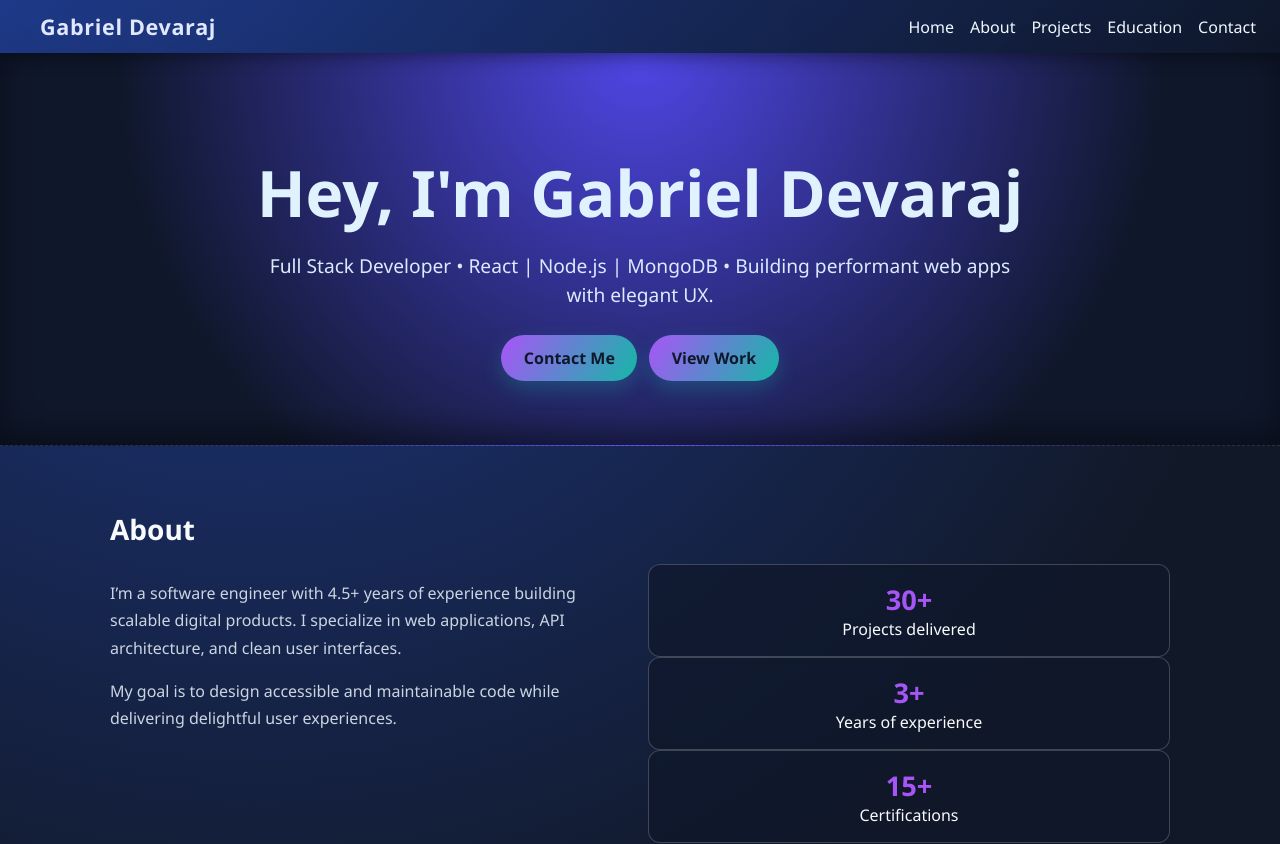
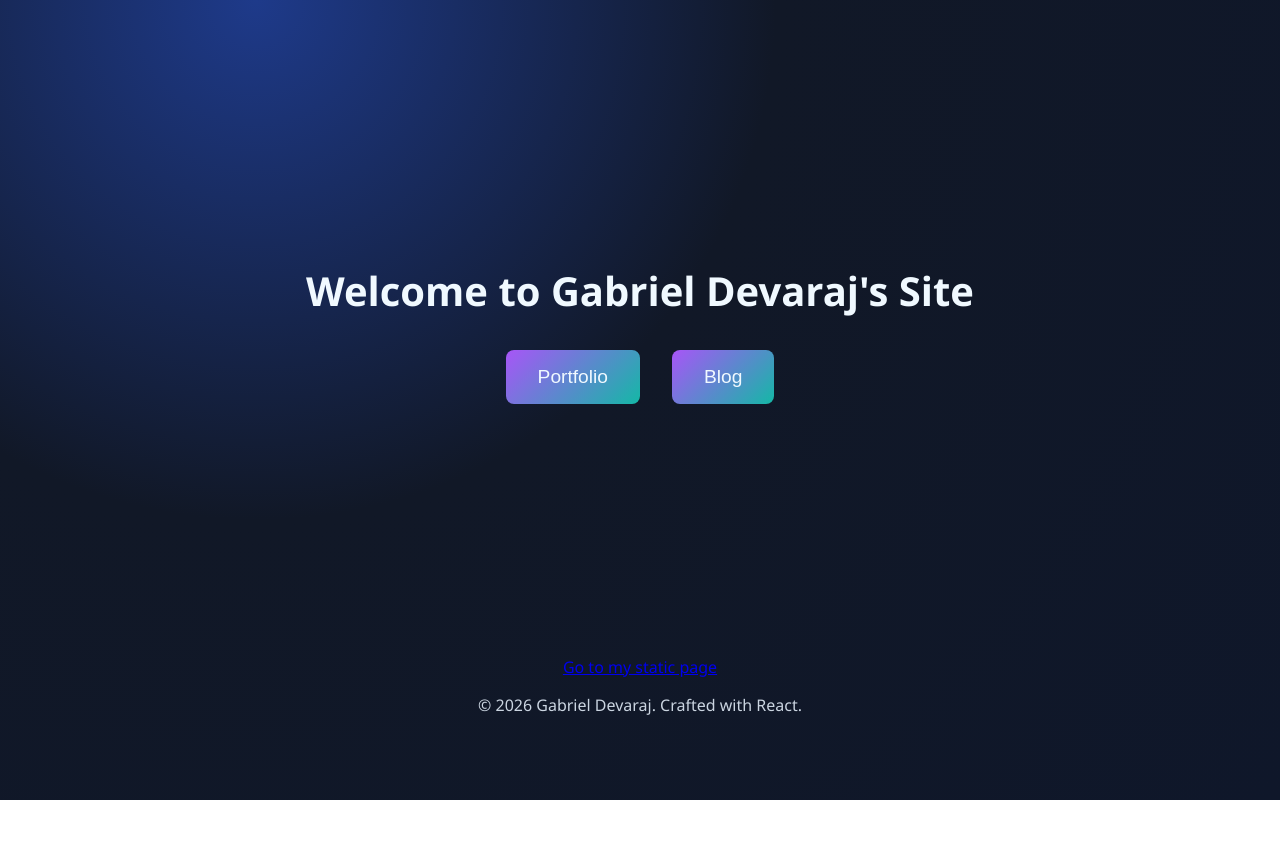
Before and after one commit to gabrieldevaraj/React_portfolio, a React (Create React App) app: page / in a window 1280 px wide. Shown: the top 844 px of the page. After the commit the page ends 800 px from the top, so only its background shows below. Built offline with nearby package versions, Linux system fonts and the light colour scheme.

Commit message:
landing page
landing page

```diff
--- a/src/App.css
+++ b/src/App.css
@@ -314,3 +314,42 @@ body {
     justify-content: space-around;
   }
 }
+
+.landing {
+  display: flex;
+  flex-direction: column;
+  align-items: center;
+  justify-content: center;
+  min-height: 80vh;
+  text-align: center;
+  padding: 2rem;
+}
+
+.landing h1 {
+  font-size: 2.5rem;
+  margin-bottom: 2rem;
+  color: var(--text);
+}
+
+.button-container {
+  display: flex;
+  gap: 2rem;
+}
+
+.landing-button {
+  background: linear-gradient(135deg, var(--accent), var(--accent2));
+  color: var(--text);
+  border: none;
+  padding: 1rem 2rem;
+  font-size: 1.2rem;
+  border-radius: 8px;
+  cursor: pointer;
+  transition: transform 0.3s ease, box-shadow 0.3s ease;
+  text-decoration: none;
+  display: inline-block;
+}
+
+.landing-button:hover {
+  transform: translateY(-3px);
+  box-shadow: 0 8px 20px rgba(168, 85, 247, 0.4);
+}
--- a/src/App.js
+++ b/src/App.js
@@ -3,42 +3,54 @@ import { HashRouter as BrowserRouter, Routes, Route, Link, useLocation } from 'r
 import Home from './pages/Home';
 import ProjectDetail from './pages/ProjectDetail';
 import EducationDetail from './pages/EducationDetail';
+import Landing from './pages/Landing';
 
 function App() {
   return (
     <BrowserRouter>
+      <AppContent />
+    </BrowserRouter>
+  );
+}
+
+function AppContent() {
+  const location = useLocation();
+  const showNavbar = location.pathname !== '/';
+
+  return (
     <div className="App">
+      {showNavbar && (
         <div className="navbar">
-          <Link to="/" state={{ scrollTo: 'home' }}>
+          <Link to="/portfolio" state={{ scrollTo: 'home' }}>
           <h1>Gabriel Devaraj</h1>
           </Link>
           <div>
-            <Link className="navlink" to="/" state={{ scrollTo: 'home' }}>
+            <Link className="navlink" to="/portfolio" state={{ scrollTo: 'home' }}>
               Home
             </Link>
-            <Link className="navlink" to="/" state={{ scrollTo: 'about' }}>
+            <Link className="navlink" to="/portfolio" state={{ scrollTo: 'about' }}>
               About
             </Link>
-            <Link className="navlink" to="/" state={{ scrollTo: 'projects' }}>
+            <Link className="navlink" to="/portfolio" state={{ scrollTo: 'projects' }}>
               Projects
             </Link>
-            <Link className="navlink" to="/" state={{ scrollTo: 'education' }}>
+            <Link className="navlink" to="/portfolio" state={{ scrollTo: 'education' }}>
               Education
             </Link>
-            <Link className="navlink" to="/" state={{ scrollTo: 'contact' }}>
+            <Link className="navlink" to="/portfolio" state={{ scrollTo: 'contact' }}>
               Contact
             </Link>
           </div>
         </div>
+      )}
 
-        <div className="App">
       <Routes>
-            <Route path="/" element={<Home />} />
+        <Route path="/" element={<Landing />} />
+        <Route path="/portfolio" element={<Home />} />
         <Route path="/projects/:id" element={<ProjectDetail />} />
         <Route path="/education/:id" element={<EducationDetail />} />
-            <Route path="*" element={<Home />} />
+        <Route path="*" element={<Landing />} />
       </Routes>
-        </div>
 
       <footer className="footer">
         <a href={process.env.PUBLIC_URL + '/home.html'} target="_blank" rel="noopener noreferrer">
@@ -47,7 +59,6 @@ function App() {
         <p>© {new Date().getFullYear()} Gabriel Devaraj. Crafted with React.</p>
       </footer>
     </div>
-    </BrowserRouter>
   );
 }
 
--- a/src/pages/EducationDetail.js
+++ b/src/pages/EducationDetail.js
@@ -10,7 +10,7 @@ export default function EducationDetail() {
       <section className="section">
         <h3>Education Record Not Found</h3>
         <p>Return home and pick another entry.</p>
-        <Link className="btn" to="/">Back to home</Link>
+        <Link className="btn" to="/portfolio" state={{ scrollTo: 'education' }}>Back to home</Link>
       </section>
     );
   }
@@ -21,7 +21,7 @@ export default function EducationDetail() {
       <p>{record.school}</p>
       <p>{record.year}</p>
       <p>{record.details}</p>
-      <Link className="btn" to="/">Back to home</Link>
+      <Link className="btn" to="/portfolio" state={{ scrollTo: 'education' }}>Back to home</Link>
     </section>
   );
 }
--- /dev/null
+++ b/src/pages/Landing.js
@@ -0,0 +1,21 @@
+import React from 'react';
+import { Link } from 'react-router-dom';
+import '../App.css'; // Assuming shared styles
+
+function Landing() {
+  return (
+    <div className="landing">
+      <h1>Welcome to Gabriel Devaraj's Site</h1>
+      <div className="button-container">
+        <Link to="/portfolio">
+          <button className="landing-button">Portfolio</button>
+        </Link>
+        <a href="https://blog.gabrieldevaraj.in" target="_blank" rel="noopener noreferrer">
+          <button className="landing-button">Blog</button>
+        </a>
+      </div>
+    </div>
+  );
+}
+
+export default Landing;
--- a/src/pages/ProjectDetail.js
+++ b/src/pages/ProjectDetail.js
@@ -10,7 +10,7 @@ export default function ProjectDetail() {
       <section className="section">
         <h3>Project Not Found</h3>
         <p>Try another project from the home page.</p>
-        <Link className="btn" to="/" state={{ scrollTo: 'projects' }}>Back to home</Link>
+        <Link className="btn" to="/portfolio" state={{ scrollTo: 'projects' }}>Back to home</Link>
       </section>
     );
   }
@@ -25,7 +25,7 @@ export default function ProjectDetail() {
           <li key={item}>{item}</li>
         ))}
       </ul>
-      <Link className="btn" to="/" state={{ scrollTo: 'projects' }}>Back to home</Link>
+      <Link className="btn" to="/portfolio" state={{ scrollTo: 'projects' }}>Back to home</Link>
     </section>
   );
 }
```
Lines whose indentation alone changed are shown as unchanged.
